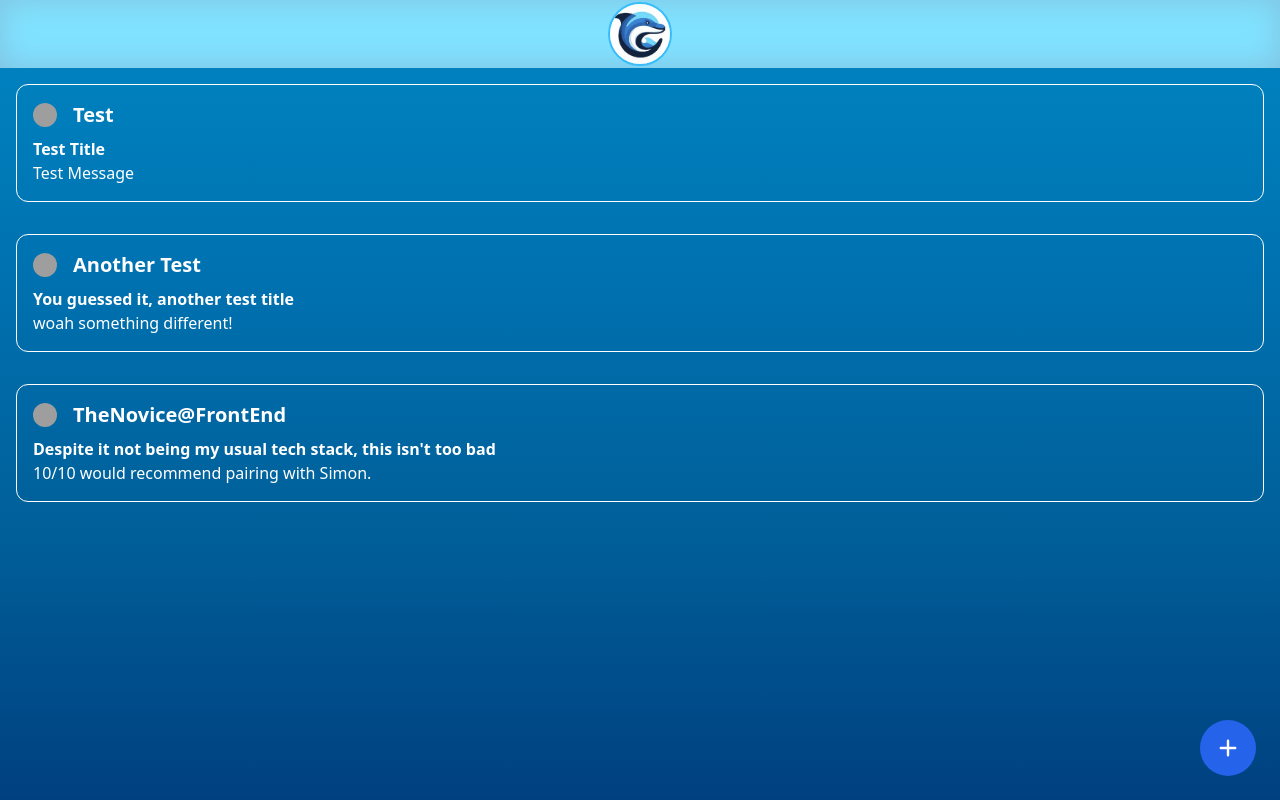
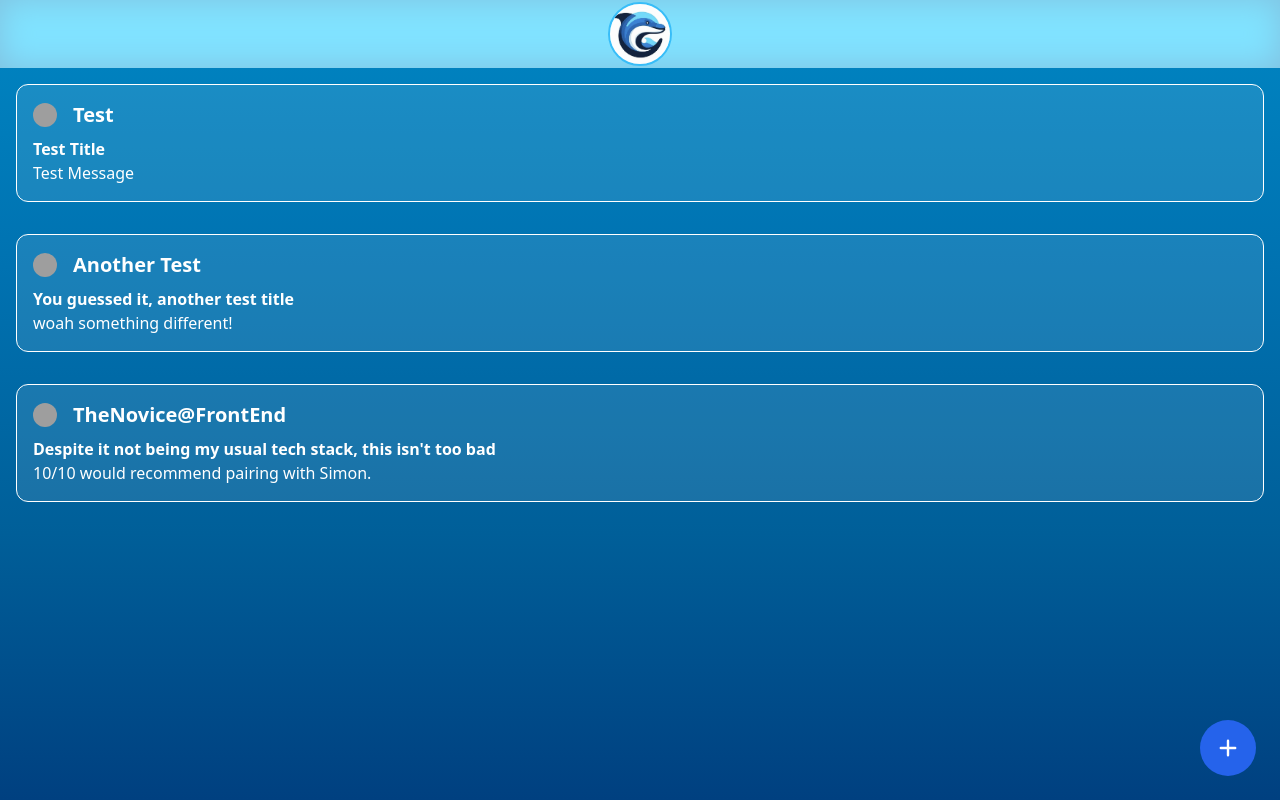
Before and after one commit to simoncragg/social-cards, a React (Vite) app: page /echoes in a window 1280 px wide. Built offline with nearby package versions, Linux system fonts and the light colour scheme; grey boxes are pictures that could not be loaded.

Commit message:
style: add background opacity

```diff
--- a/src/components/SocialCard.tsx
+++ b/src/components/SocialCard.tsx
@@ -14,7 +14,7 @@ const SocialCard: React.FC<SocialCardProps> = ({
   userId,
 }) => {
   return (
-    <div className="flex flex-col border border-white p-4 rounded-xl mb-8 items-start">
+    <div className="flex flex-col border border-white p-4 rounded-xl mb-8 items-start bg-white/10">
       <div className="flex items-center mb-2">
         <img
           className="rounded-full w-6 h-6"
```
